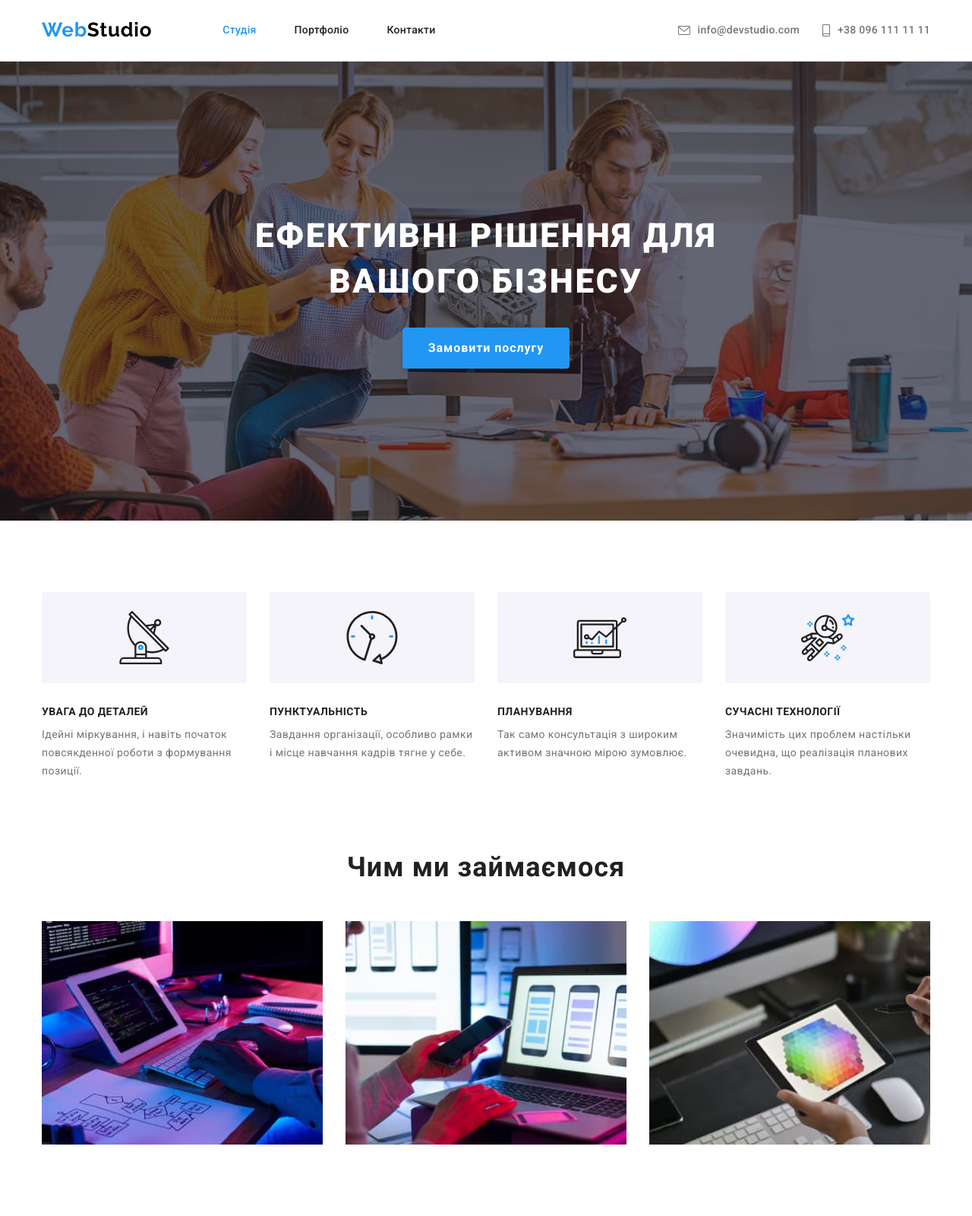
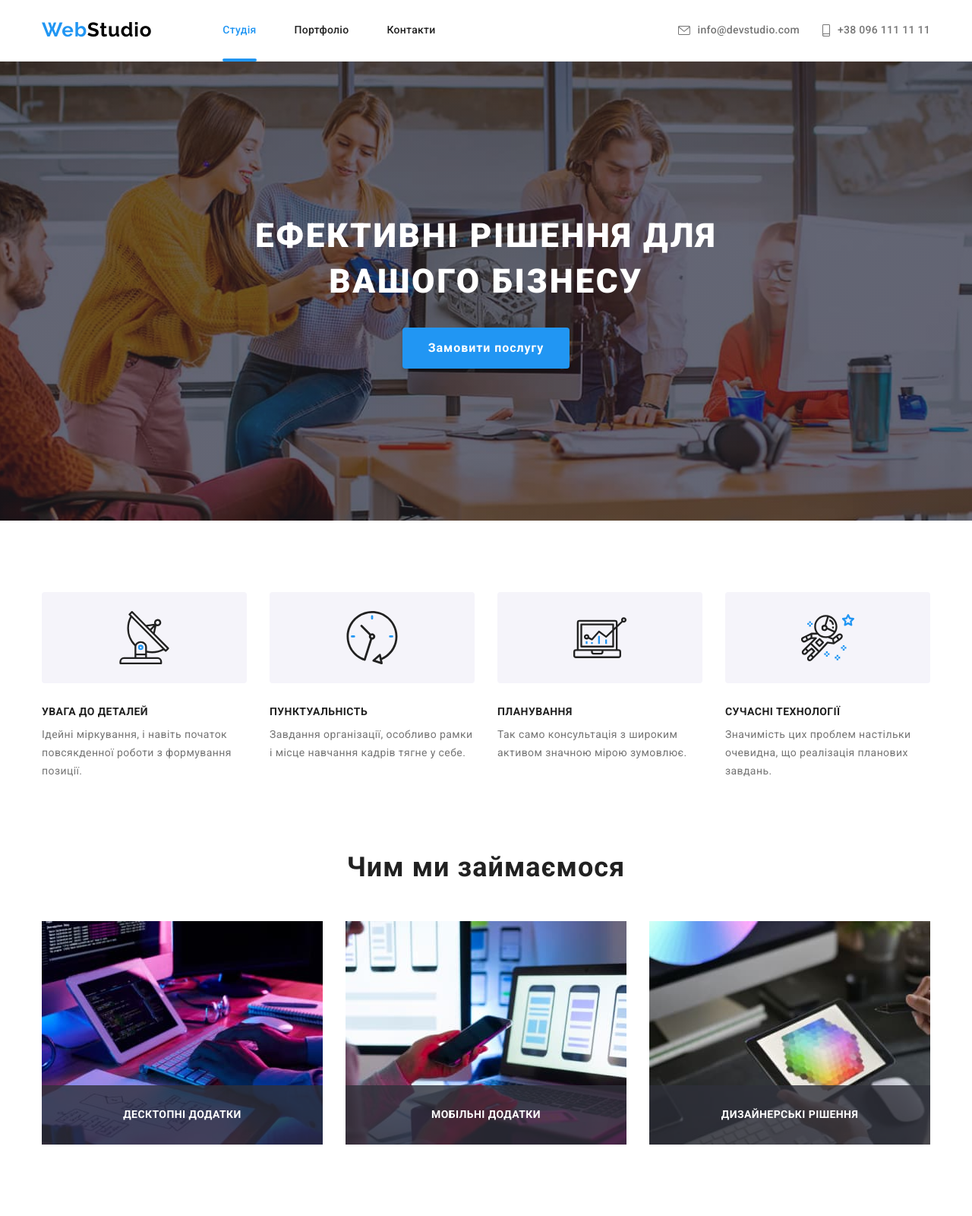
Before and after one commit to korobyeynikov/goit-markup-hw-05, a plain HTML site: page index.html in a window 1280 px wide. Shown: the top 1600 px of the page at 76% size. Drawn offline with nearby package versions, Linux system fonts and the light colour scheme.

Commit message:
homework5 start

```diff
--- a/css/styles.css
+++ b/css/styles.css
@@ -13,6 +13,7 @@
   --logo-color: #000000;
   --contacts-color: rgba(255, 255, 255, 0.6);
   --border-col: #ececec;
+  --bgn-box: rgba(47, 48, 58, 0.8);
 }
 p,
 h1,
@@ -150,7 +151,22 @@ body {
 .header-tel:hover,
 .header-mail:focus,
 .header-tel:focus {
+  position: relative;
+  transition-property: background-color;
+  transition-duration: 250ms;
+  transition-timing-function: cubic-bezier(0.4, 0, 0.2, 1);
   color: var(--accent-color);
+}
+.current::after {
+  content: '';
+  display: block;
+
+  width: 100%;
+  height: 4px;
+  border-radius: 2px;
+  position: absolute;
+  bottom: -1px;
+  background-color: var(--accent-color);
 }
 
 /* герой */
@@ -205,6 +221,9 @@ body {
 }
 .button:hover,
 .button:focus {
+  transition-property: background-color;
+  transition-duration: 250ms;
+  transition-timing-function: cubic-bezier(0.4, 0, 0.2, 1);
   border-color: transparent;
   background-color: var(--bgn-btnaction);
 }
@@ -235,6 +254,9 @@ body {
 }
 .button-exception:hover,
 .button-exception:focus {
+  transition-property: background-color;
+  transition-duration: 250ms;
+  transition-timing-function: cubic-bezier(0.4, 0, 0.2, 1);
   cursor: pointer;
 
   box-shadow: 0px 3px 1px rgba(0, 0, 0, 0.1), 0px 1px 2px rgba(0, 0, 0, 0.08),
@@ -320,6 +342,27 @@ body {
 
   gap: 30px;
 }
+.item-box {
+  position: relative;
+}
+.lead-item {
+  position: absolute;
+  width: 100%;
+  bottom: 0;
+  padding-top: 27px;
+  padding-bottom: 27px;
+  background-color: var(--bgn-box);
+}
+.position-text {
+  font-weight: 700;
+  font-size: 14px;
+  line-height: 1.71;
+  text-align: center;
+  letter-spacing: 0.03em;
+  text-transform: uppercase;
+
+  color: var(--secondary-color);
+}
 /* наша команда */
 .subject {
   background: var(--bgn-section);
@@ -396,6 +439,10 @@ body {
 .btn-footer:focus,
 .btn-card:hover,
 .btn-card:focus {
+  transition-property: background-color;
+  transition-duration: 250ms;
+  transition-timing-function: cubic-bezier(0.4, 0, 0.2, 1);
+
   color: var(--secondary-color);
   background-color: var(--accent-color);
 }
@@ -426,6 +473,10 @@ body {
 }
 .client:hover,
 .client:focus {
+  transition-property: background-color;
+  transition-duration: 250ms;
+  transition-timing-function: cubic-bezier(0.4, 0, 0.2, 1);
+
   color: var(--accent-color);
   border-color: var(--accent-color);
 }
@@ -473,6 +524,10 @@ body {
 .contacts-address:focus,
 .contacts-mail:focus,
 .contacts-tel:focus {
+  transition-property: background-color;
+  transition-duration: 250ms;
+  transition-timing-function: cubic-bezier(0.4, 0, 0.2, 1);
+
   color: var(--accent-color);
 }
 
@@ -517,6 +572,10 @@ body {
 
 .item-focus:hover,
 .item-focus:focus {
+  transition-property: background-color;
+  transition-duration: 250ms;
+  transition-timing-function: cubic-bezier(0.4, 0, 0.2, 1);
+
   box-shadow: 0px 1px 1px rgba(0, 0, 0, 0.12), 0px 4px 4px rgba(0, 0, 0, 0.06),
     1px 4px 6px rgba(0, 0, 0, 0.16);
 }
--- a/index.html
+++ b/index.html
@@ -120,6 +120,9 @@
           <ul class="list-box list">
             <li class="item-box">
                 <img src="./images/box1.jpg" alt="Створення сайтів" width="370" height="294" />
+                <div class="lead-item">
+                  <p class="position-text">Десктопні додатки</p>
+                </div>
             </li>
             <li class="item-box">
                 <img
@@ -128,6 +131,9 @@
                   width="370"
                   height="294"
                 />
+                <div class="lead-item">
+                  <p class="position-text">Мобільні додатки</p>
+                </div>
             </li>
             <li class="item-box">
                 <img
@@ -136,6 +142,9 @@
                   width="370"
                   height="294"
                 />
+                <div class="lead-item">
+                  <p class="position-text">Дизайнерські рішення</p>
+                </div>
             </li>
           </ul>
         </div>
```
Also changed, not shown: portfolio.html (+1 -1 lines). Lines whose indentation alone changed are shown as unchanged.
